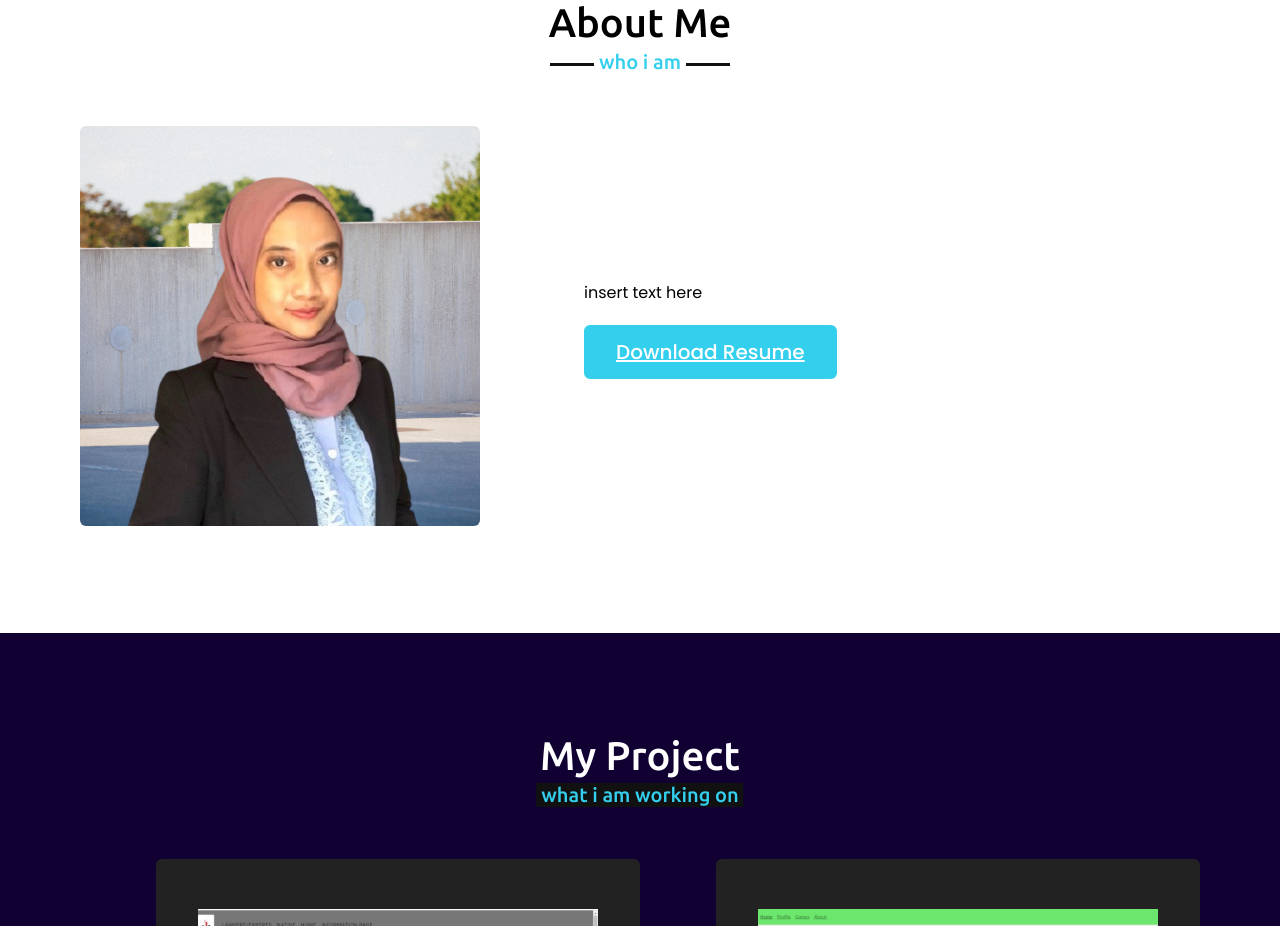
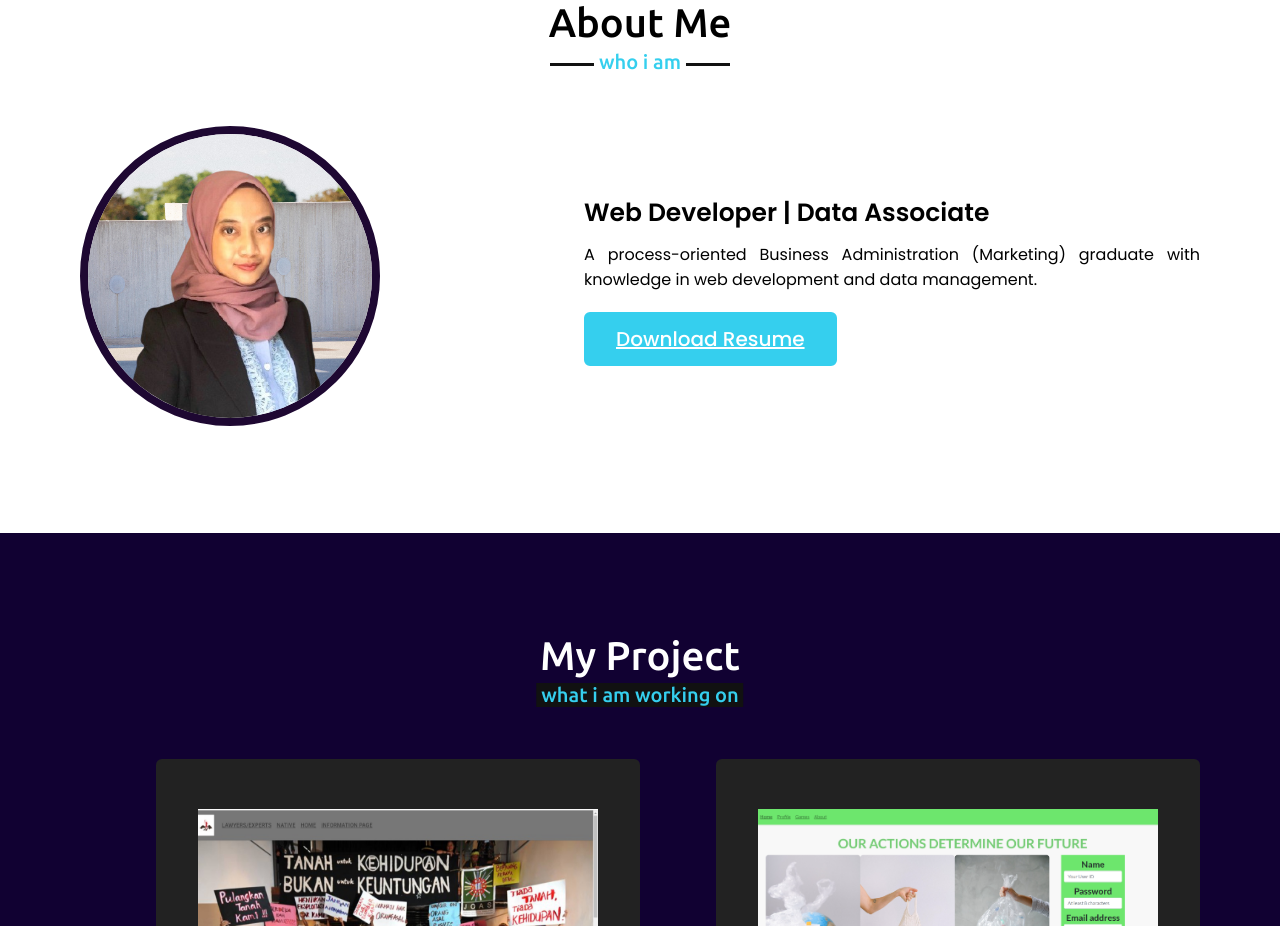
Before and after one commit to NazihahMN/Portfolio, a React (Create React App) app in the folder nazihahportfolio/: page / in a window 1280 px wide. Shown: the part 900-1826 px from the top of the page. Built offline with nearby package versions, Linux system fonts and the light colour scheme.

Commit message:
about me changed

```diff
--- a/nazihahportfolio/src/App.css
+++ b/nazihahportfolio/src/App.css
@@ -7,6 +7,12 @@
     box-sizing: border-box;
 }
 
+.column-left img {
+    height: 300px;
+    width: 300px;
+    border-radius: 50%;
+    border: 8px solid rgb(30, 8, 50);
+}
 
 section{
     padding: 100px 0;
--- a/nazihahportfolio/src/App.js
+++ b/nazihahportfolio/src/App.js
@@ -43,11 +43,12 @@ function App() {
         <div className="max-width">
             <h2 className="title">About Me</h2>
             <div className="about-content">
-                <div className="column left">
+                <div className="column-left">
                     <img src={ziprofile} alt=""/>
                 </div>
                 <div className="column right">
-                    <p>insert text here</p>
+                <div className="text">Web Developer | Data Associate</div>
+                    <p>A process-oriented Business Administration (Marketing) graduate with knowledge in web development and data management.</p>
                     <a href="https://drive.google.com/file/d/1zuGXvUPB7NriWz4lto78pKSa2IGwWV4E/view?usp=sharing">Download Resume</a>
                 </div>
             </div>
```
